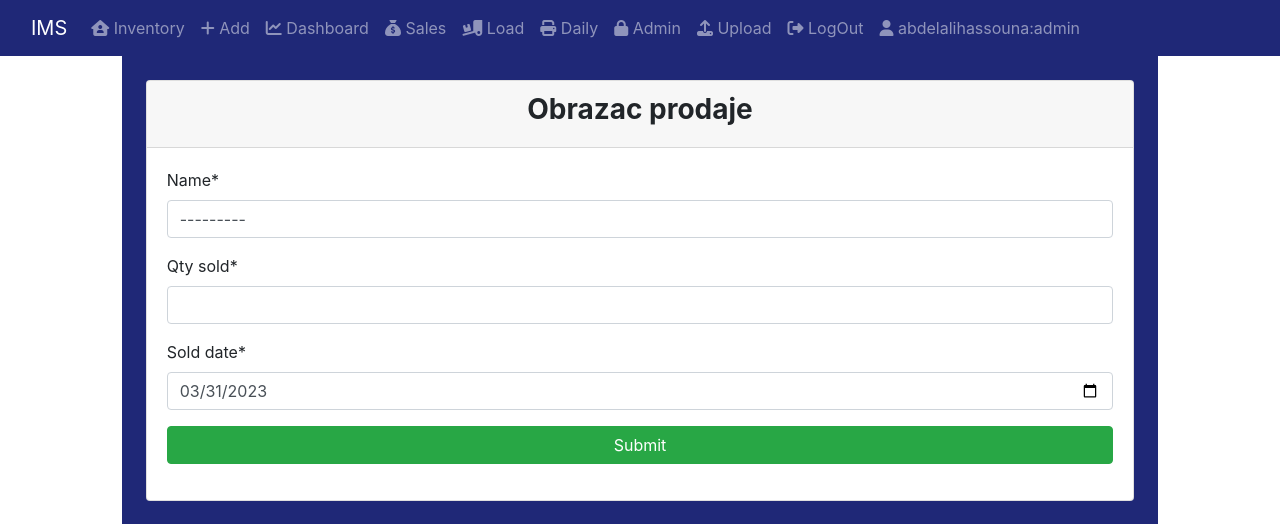
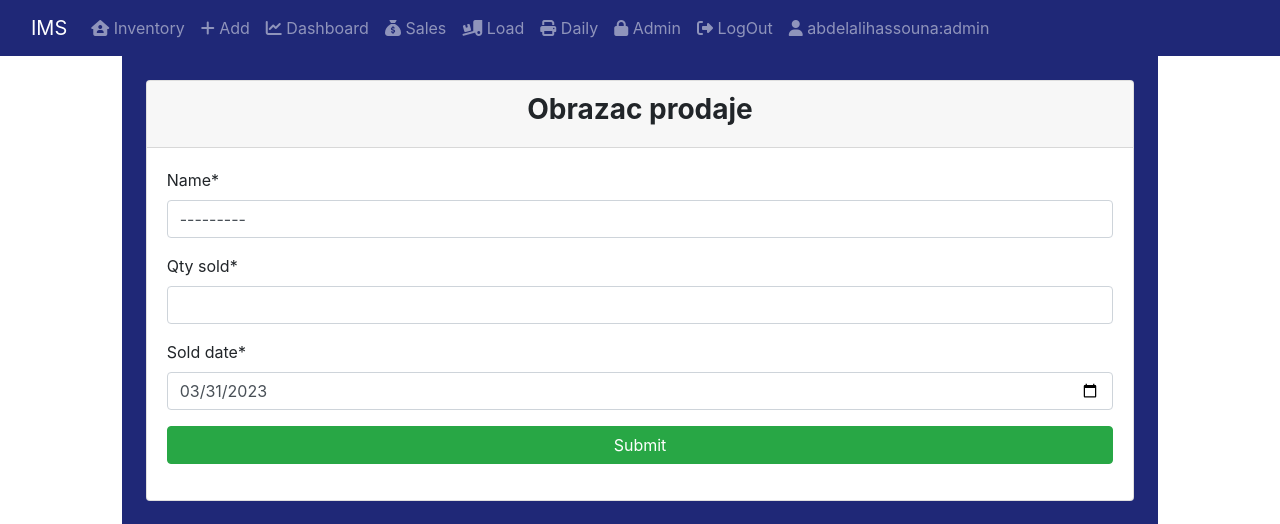
Before and after one commit to abdelalihassouna/IMS, a Django app: page /inventory/Sales/ in a window 1280 px wide. Shown: the top 524 px of the page. Run offline with Django 3.2, Linux system fonts and the light colour scheme; a user stored in the database is signed in; data comes from the database, SQL or seed files in the repository; both versions use the stored data as it was after the commit; some libraries are stand-ins or nearby versions.

Commit message:
log in resolution 2

```diff
--- a/templates/layout.html
+++ b/templates/layout.html
@@ -38,7 +38,7 @@
                     <a class="nav-link" aria-current="page" href="{% url 'stock_load' %}"><i class="fa fa-truck-ramp-box"></i> Load</a>
                     <a class="nav-link" aria-current="page" href="{% url 'report' %}"><i class="fa fa-print"></i> Daily</a>
                     <a class="nav-link" aria-current="page" href="{% url 'admin:index' %}"><i class="fa fa-lock"></i> Admin</a>
-                    <a class="nav-link " href="{% url 'upload_pdf' %}"><i class="fa fa-upload"></i> Upload</a>
+                    {% comment %} <a class="nav-link " href="{% url 'upload_pdf' %}"><i class="fa fa-upload"></i> Upload</a> {% endcomment %}
                     <a class="nav-link " href="{% url 'logout' %}"><i class="fa fa-sign-out"></i> LogOut</a>
                     <li class="nav-item ms-auto"><a class="nav-link" href="#"><i class="fas fa-user "> </i> {{ request.user.username }}:{{ request.user.groups.first.name }} </a></li>
                 {% endif %}
```
Also changed, not shown: db.sqlite3.
